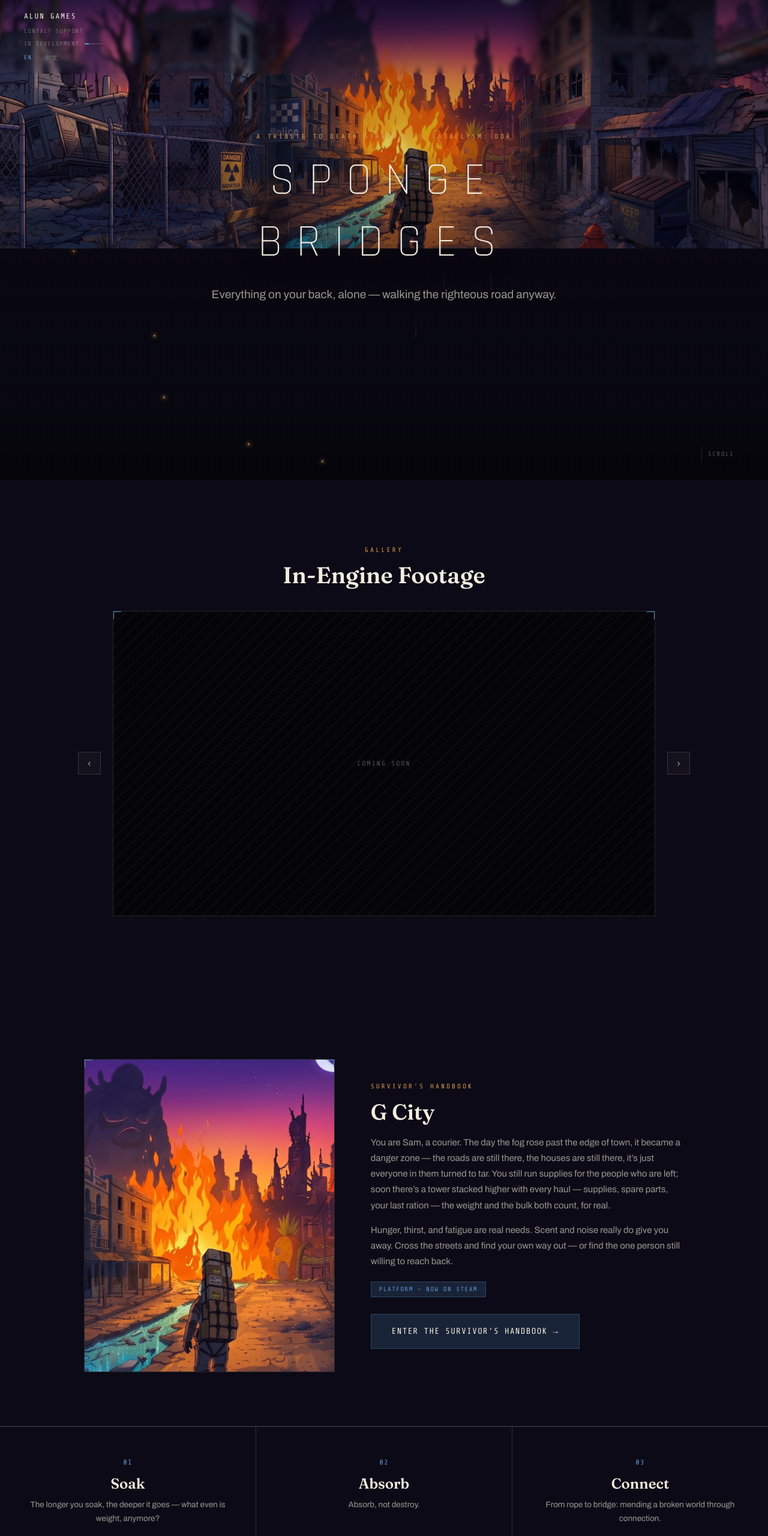
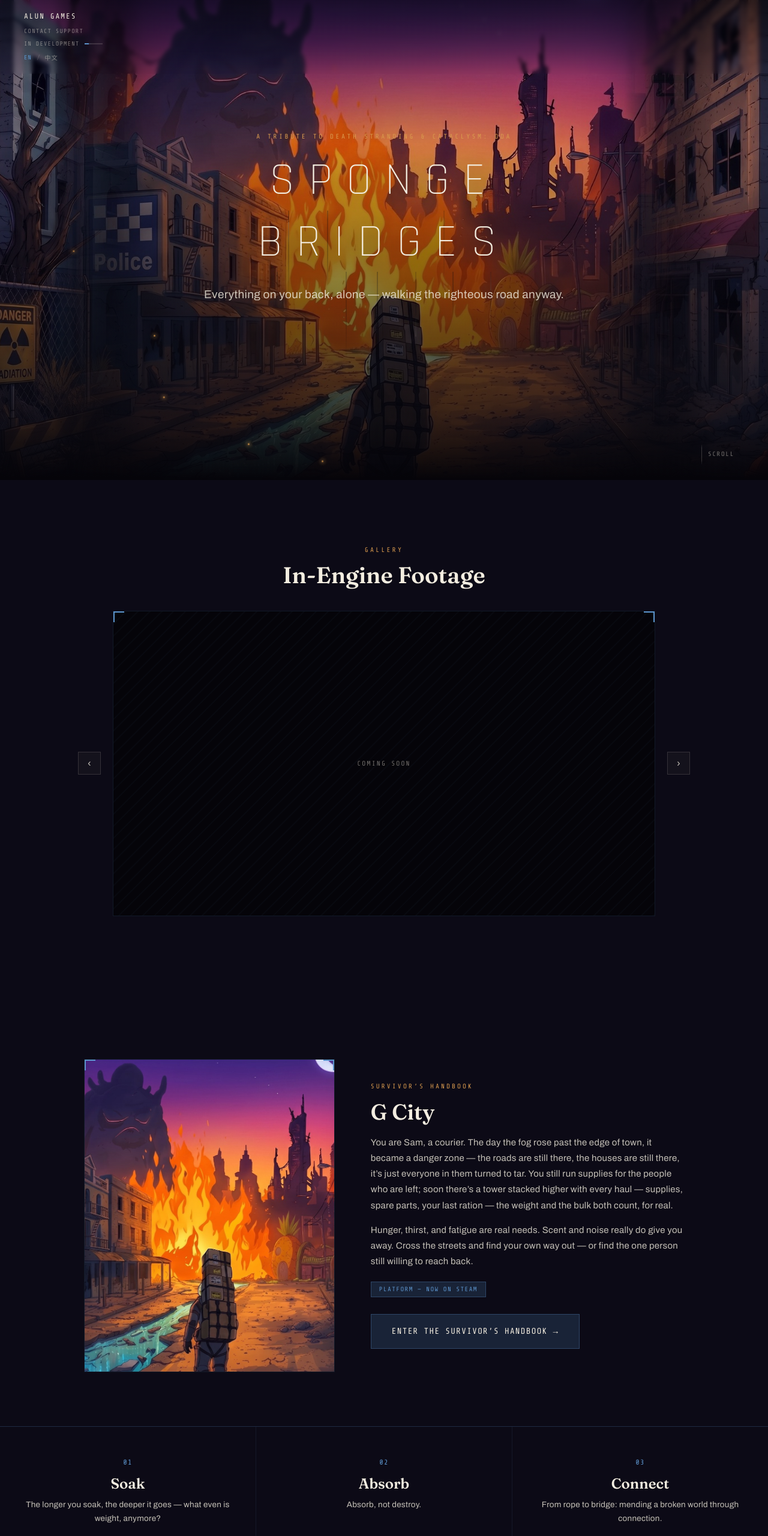
Before and after one commit to ArtoriasLun/Sponge-Bridges, a plain HTML site: page index.html in a window 1280 px wide. Shown: the top 2560 px of the page at 60% size. Drawn offline with nearby package versions, Linux system fonts and the light colour scheme.

Commit message:
Update index.html

```diff
--- a/index.html
+++ b/index.html
@@ -1,4 +1,9 @@
+<!DOCTYPE html>
+<html lang="en">
+<head>
+<meta charset="UTF-8">
 <title>Sponge Bridges</title>
+<meta name="viewport" content="width=device-width, initial-scale=1.0">
 <meta name="description" content="A lone courier walks a fogbound town, carrying everything on his back. Sponge Bridges — coming soon.">
 <link rel="stylesheet" href="https://fonts.googleapis.com/css2?family=Rajdhani:wght@300;500&family=Fraunces:opsz,wght@9..144,300;9..144,600;9..144,900&family=Archivo:wght@400;500;600&family=Share+Tech+Mono&display=swap">
 <style>
@@ -6,20 +11,14 @@
     --bg:#0c0a16; --bg2:#050409;
     --glass:#5C94CC; --glass-dim:rgba(92,148,204,.18); --glass-line:rgba(92,148,204,.32);
     --fire:#D99A4E; --fire-dim:#986C37;
-    --ink:#f3ede0; --ink-dim:rgba(243,237,224,.62); --ink-faint:rgba(243,237,224,.34);
+    /* 提升了 ink-dim 的不透明度，增强阅读对比度 */
+    --ink:#f3ede0; --ink-dim:rgba(243,237,224,.8); --ink-faint:rgba(243,237,224,.45);
     --line:rgba(243,237,224,.14);
     --display:'Fraunces','Noto Serif SC',serif;
     --title:'Rajdhani','Noto Sans SC',sans-serif;
     --body:'Archivo','Noto Sans SC',sans-serif;
     --mono:'Share Tech Mono','Noto Sans SC',monospace;
-    /* Vertical position of the hero banner image. The image is a wide
-       triptych stitch (much wider than the hero area is tall), so it's
-       shown at its natural width-driven height instead of cropped to
-       cover the full hero height -- this is what makes --hero-img-top
-       an actually adjustable single number (edit + refresh, no rebuild).
-       More negative = image shifts further up (more of the top of the
-       artwork shows, more solid background revealed below it). */
-    --hero-img-top: 0%;
+    --hero-img-top: 50%;
   }
   *{box-sizing:border-box;margin:0;padding:0}
   html{scroll-behavior:smooth}
@@ -31,22 +30,17 @@
   .hero .frame{
     position:absolute; inset:0; z-index:0; overflow:hidden;
   }
+
+  /* 修复：使用 object-fit 确保图片完美覆盖全屏 */
   .hero .frame img{
-    position:absolute; left:-4%; width:108%; height:auto; top:var(--hero-img-top);
+    position:absolute; left:-5%; top:-5%; width:110%; height:110%;
+    object-fit:cover; object-position:50% var(--hero-img-top);
     filter:saturate(.92) contrast(1.03);
-    transform:scale(1.05) translateX(3%);
     transition:transform 3.4s cubic-bezier(.19,1,.22,1);
   }
   .hero .frame img.kb{ animation:kenburns 42s ease-in-out infinite alternate; }
   @keyframes kenburns{ from{transform:scale(1) translate(0,0)} to{transform:scale(1.07) translate(-1%,-1.5%)} }
-  @media(max-width:700px){
-    /* The banner is very wide relative to a phone screen's height, so at
-       its natural aspect ratio it shrinks to a near-invisible sliver here.
-       Fall back to full-bleed cover instead of the letterboxed banner. */
-    .hero .frame img{
-      left:-4%; top:-4%; width:108%; height:108%; object-fit:cover; object-position:50% 20%;
-    }
-  }
+
   .hero .tint{
     position:absolute; inset:0; z-index:1;
     background:
@@ -78,10 +72,10 @@
   nav .navlink{
     font-family:var(--mono); font-size:10px; letter-spacing:.12em; text-transform:uppercase;
     color:var(--ink-faint); text-decoration:none; background:none; border:none; padding:0; cursor:pointer;
-    transition:color .25s ease;
+    transition:color .2s ease, text-shadow .2s ease;
   }
-  nav .navlink:hover{color:var(--fire)}
-  nav .navlink.active{color:var(--glass)}
+  nav .navlink:hover{color:var(--fire); text-shadow:0 0 8px rgba(217,154,78,0.4)}
+  nav .navlink.active{color:var(--glass); text-shadow:0 0 8px rgba(92,148,204,0.4)}
   nav .devstatus{display:flex; align-items:center; gap:9px; color:var(--ink-faint); font-family:var(--mono); font-size:10px; letter-spacing:.12em; text-transform:uppercase}
   nav .devstatus .bar{position:relative; width:30px; height:2px; background:rgba(243,237,224,.14); overflow:hidden}
   nav .devstatus .bar::after{
@@ -127,12 +121,13 @@
   .tagline{
     margin-top:20px; max-width:34em; opacity:0;
     font-size:clamp(15px,1.9vw,19px); line-height:1.65; color:var(--ink-dim); font-weight:400;
+    letter-spacing:0.02em; /* 增加呼吸感 */
     animation:rise 1.1s .55s cubic-bezier(.16,1,.3,1) forwards;
   }
   @keyframes rise{from{opacity:0; transform:translateY(22px)} to{opacity:1; transform:translateY(0)}}
   @media (prefers-reduced-motion: reduce){ .eyebrow,h1,.tagline{animation:none; opacity:1} }
 
-  .q-text{font-size:clamp(15px,1.9vw,19px); line-height:1.65; color:var(--ink-dim); font-weight:400}
+  .q-text{font-size:clamp(15px,1.9vw,19px); line-height:1.65; color:var(--ink-dim); font-weight:400; letter-spacing:0.02em;}
 
   .scrolldown{
     position:absolute; bottom:26px; right:clamp(20px,5vw,56px); z-index:5;
@@ -141,7 +136,7 @@
   }
   .scrolldown .ln{
     position:relative; width:1px; height:34px; overflow:hidden;
-    background:linear-gradient(180deg, transparent, rgba(243,237,224,.12) 20%, rgba(243,237,224,.12) 80%, transparent);
+    background:linear-gradient(180deg, transparent, rgba(243,237,224,.2) 20%, rgba(243,237,224,.2) 80%, transparent);
   }
   .scrolldown .ln::after{
     content:""; position:absolute; left:0; top:-40%; width:100%; height:40%;
@@ -155,51 +150,56 @@
   .gallery-head{text-align:center; margin-bottom:36px}
   .gallery-head .eyebrow2{font-family:var(--mono); font-size:11px; letter-spacing:.3em; text-transform:uppercase; color:var(--fire); margin-bottom:12px}
   .gallery-head h2{font-family:var(--display); font-weight:600; font-size:clamp(24px,3.4vw,38px); color:var(--ink)}
+
+  /* 画廊UI加粗边角，强化终端感 */
   .viewer{display:flex; align-items:center; gap:clamp(8px,2vw,20px)}
   .viewer .stage{
     position:relative; flex:1; aspect-ratio:16/9; overflow:hidden;
-    border:1px solid var(--line); background:var(--bg2);
+    border:1px solid rgba(92,148,204,.15); background:var(--bg2);
   }
-  .viewer .stage::before,.viewer .stage::after{content:"";position:absolute;top:0;width:12px;height:12px;z-index:2}
-  .viewer .stage::before{left:0;border-top:1px solid var(--glass);border-left:1px solid var(--glass)}
-  .viewer .stage::after{right:0;border-top:1px solid var(--glass);border-right:1px solid var(--glass)}
+  .viewer .stage::before,.viewer .stage::after{content:"";position:absolute;top:0;width:16px;height:16px;z-index:2;transition:border-color 0.3s ease;}
+  .viewer .stage::before{left:0;border-top:2px solid var(--glass);border-left:2px solid var(--glass)}
+  .viewer .stage::after{right:0;border-top:2px solid var(--glass);border-right:2px solid var(--glass)}
+  .viewer .stage:hover::before, .viewer .stage:hover::after { border-color: var(--fire); }
+
   .viewer .stage img{width:100%; height:100%; object-fit:cover; display:block; opacity:0; transition:opacity .5s ease}
   .viewer .stage img.loaded{opacity:1}
   .viewer .stage .placeholder{
     position:absolute; inset:0; display:flex; align-items:center; justify-content:center;
     font-family:var(--mono); font-size:11px; letter-spacing:.2em; text-transform:uppercase; color:var(--ink-faint);
     background:
-      repeating-linear-gradient(135deg, rgba(243,237,224,.03) 0 2px, transparent 2px 14px),
+      repeating-linear-gradient(135deg, rgba(92,148,204,.03) 0 2px, transparent 2px 14px),
       var(--bg2);
   }
   .viewer .stage .cap{
     position:absolute; left:14px; bottom:12px; font-family:var(--mono); font-size:10.5px;
-    letter-spacing:.06em; color:var(--ink-dim); text-shadow:0 2px 8px rgba(0,0,0,.8); z-index:2;
+    letter-spacing:.06em; color:var(--ink); text-shadow:0 2px 8px rgba(0,0,0,.9); z-index:2;
   }
   .viewer .navbtn{
     flex:none; width:38px; height:38px; display:flex; align-items:center; justify-content:center;
     border:1px solid var(--line); background:rgba(243,237,224,.03); color:var(--ink-dim);
-    cursor:pointer; font-size:16px; transition:color .25s ease, border-color .25s ease;
+    cursor:pointer; font-size:16px; transition:all .2s ease;
   }
-  .viewer .navbtn:hover{color:var(--glass); border-color:var(--glass-line)}
+  .viewer .navbtn:hover{color:var(--bg2); background:var(--glass); border-color:var(--glass); transform:scale(1.05);}
+
   .thumbs{display:flex; gap:8px; margin-top:14px; overflow-x:auto; padding-bottom:4px}
   .thumbs .thumb{
-    flex:none; width:84px; aspect-ratio:16/9; border:1px solid var(--line); cursor:pointer;
-    background:var(--bg2); overflow:hidden; opacity:.5; transition:opacity .25s ease, border-color .25s ease;
+    flex:none; width:84px; aspect-ratio:16/9; border:1px solid transparent; cursor:pointer;
+    background:var(--bg2); overflow:hidden; opacity:.5; transition:all .2s ease;
   }
   .thumbs .thumb img{width:100%; height:100%; object-fit:cover; display:block}
-  .thumbs .thumb.active{opacity:1; border-color:var(--glass-line)}
-  .thumbs .thumb:hover{opacity:.85}
+  .thumbs .thumb.active{opacity:1; border:1px solid var(--glass); box-shadow: 0 0 10px rgba(92,148,204,.2);}
+  .thumbs .thumb:hover{opacity:.85; border-color:var(--glass-line);}
   @media(max-width:640px){ .viewer{gap:8px} .viewer .navbtn{width:30px; height:30px; font-size:13px} }
 
   .pitch{
     max-width:1080px; margin:0 auto; padding:min(14vw,130px) clamp(20px,6vw,40px) 90px;
     display:grid; grid-template-columns:1fr 1.25fr; gap:clamp(28px,5vw,60px); align-items:center;
   }
-  .pitch .p-art{position:relative; aspect-ratio:4/5; border:1px solid var(--line); overflow:hidden; background:var(--bg2)}
-  .pitch .p-art::before,.pitch .p-art::after{content:"";position:absolute;top:0;width:12px;height:12px;z-index:2}
-  .pitch .p-art::before{left:0;border-top:1px solid var(--glass);border-left:1px solid var(--glass)}
-  .pitch .p-art::after{right:0;border-top:1px solid var(--glass);border-right:1px solid var(--glass)}
+  .pitch .p-art{position:relative; aspect-ratio:4/5; border:1px solid rgba(92,148,204,.15); overflow:hidden; background:var(--bg2)}
+  .pitch .p-art::before,.pitch .p-art::after{content:"";position:absolute;top:0;width:16px;height:16px;z-index:2}
+  .pitch .p-art::before{left:0;border-top:2px solid var(--glass);border-left:2px solid var(--glass)}
+  .pitch .p-art::after{right:0;border-top:2px solid var(--glass);border-right:2px solid var(--glass)}
   .pitch .p-art img{width:100%; height:100%; object-fit:cover; display:block}
   .pitch .p-art .ph{
     position:absolute; inset:0; display:none; align-items:center; justify-content:center; text-align:center;
@@ -210,34 +210,40 @@
   .pitch .p-copy.in{animation:rise .9s cubic-bezier(.16,1,.3,1) forwards}
   .pitch .p-eyebrow{font-family:var(--mono); font-size:11px; letter-spacing:.28em; text-transform:uppercase; color:var(--fire); margin-bottom:14px}
   .pitch h2{font-family:var(--display); font-weight:600; font-size:clamp(24px,3.2vw,36px); color:var(--ink); margin-bottom:16px}
-  .pitch p{font-size:15px; line-height:1.75; color:var(--ink-dim)}
+  .pitch p{font-size:15px; line-height:1.75; color:var(--ink-dim); letter-spacing:0.02em;}
   .pitch p + p{margin-top:1em}
   .pitch em{font-style:italic; color:var(--glass); font-weight:600}
   .pitch .p-plat{
     display:inline-block; margin-top:20px; font-family:var(--mono); font-size:10.5px; letter-spacing:.14em;
     text-transform:uppercase; color:var(--glass); border:1px solid var(--glass-line); background:var(--glass-dim); padding:6px 13px;
   }
+
+  /* 优化 CTA 按钮的高对比度交互 */
   .pitch .cta-wiki{
     display:inline-flex; align-items:center; gap:12px; margin-top:28px; cursor:pointer; text-decoration:none;
     font-family:var(--mono); font-size:14px; letter-spacing:.1em; text-transform:uppercase; color:var(--ink);
     border:1px solid var(--glass-line); background:var(--glass-dim); padding:20px 34px;
-    transition:border-color .3s ease, background .3s ease, transform .3s ease;
+    transition:all .25s cubic-bezier(.16,1,.3,1);
   }
-  .pitch .cta-wiki:hover{border-color:var(--glass); background:rgba(92,148,204,.28); transform:translateX(4px)}
+  .pitch .cta-wiki:hover{
+    border-color:var(--glass); background:var(--glass); color:var(--bg2);
+    transform:translateX(6px); box-shadow:0 4px 15px rgba(92,148,204,0.3);
+  }
   @media(max-width:760px){ .pitch{grid-template-columns:1fr} .pitch .p-art{max-width:340px; margin:0 auto} }
 
-  .pillars{display:grid; grid-template-columns:repeat(3,1fr); gap:1px; background:var(--line); border-top:1px solid var(--line); border-bottom:1px solid var(--line)}
-  .pillar{position:relative; background:var(--bg); padding:52px 26px; text-align:center; opacity:0; transform:translateY(16px)}
+  .pillars{display:grid; grid-template-columns:repeat(3,1fr); gap:1px; background:rgba(92,148,204,.1); border-top:1px solid rgba(92,148,204,.15); border-bottom:1px solid rgba(92,148,204,.15)}
+  .pillar{position:relative; background:var(--bg); padding:52px 26px; text-align:center; opacity:0; transform:translateY(16px); transition:background .3s ease;}
   .pillar.in{animation:rise .8s cubic-bezier(.16,1,.3,1) forwards}
-  .pillar::before,.pillar::after{content:"";position:absolute;top:14px;width:8px;height:8px;opacity:0;transition:opacity .35s ease}
-  .pillar::before{left:14px;border-top:1px solid var(--glass);border-left:1px solid var(--glass)}
-  .pillar::after{right:14px;border-top:1px solid var(--glass);border-right:1px solid var(--glass)}
-  .pillar:hover::before,.pillar:hover::after{opacity:.9}
+  .pillar::before,.pillar::after{content:"";position:absolute;top:14px;width:10px;height:10px;opacity:0;transition:all .3s ease}
+  .pillar::before{left:14px;border-top:2px solid var(--glass);border-left:2px solid var(--glass)}
+  .pillar::after{right:14px;border-top:2px solid var(--glass);border-right:2px solid var(--glass)}
+  .pillar:hover{background:var(--bg2);}
+  .pillar:hover::before,.pillar:hover::after{opacity:1; border-color:var(--fire);}
   .pillar .n{font-family:var(--mono); font-size:12px; letter-spacing:.1em; color:var(--glass); margin-bottom:14px; display:block}
   .pillar h3{font-family:var(--display); font-weight:600; font-size:clamp(19px,2.2vw,24px); margin-bottom:10px; color:var(--ink)}
   .pillar .quotebox{min-height:5.6em}
-  .pillar .q-text{font-size:13.5px; line-height:1.7; color:var(--ink-dim); max-width:26em; margin:0 auto}
-  @media(max-width:760px){ .pillars{grid-template-columns:1fr} .pillar{padding:40px 24px; border-bottom:1px solid var(--line)} }
+  .pillar .q-text{font-size:13.5px; line-height:1.7; color:var(--ink-dim); max-width:26em; margin:0 auto; letter-spacing:0.02em;}
+  @media(max-width:760px){ .pillars{grid-template-columns:1fr} .pillar{padding:40px 24px; border-bottom:1px solid rgba(92,148,204,.15)} }
 
   .closing{position:relative; padding:min(18vw,170px) clamp(20px,6vw,40px) clamp(64px,9vh,100px); text-align:center; overflow:hidden}
   .closing::before{
@@ -245,15 +251,15 @@
     background:radial-gradient(circle, rgba(92,148,204,.12), transparent 65%); pointer-events:none;
   }
   .closing h2{font-family:var(--display); font-weight:900; font-size:clamp(38px,6.6vw,80px); line-height:1; letter-spacing:-.01em; margin-bottom:20px; text-wrap:balance; position:relative}
-  .closing .sub{color:var(--ink-dim); font-size:15px; max-width:34em; margin:0 auto 30px; line-height:1.7; position:relative}
+  .closing .sub{color:var(--ink-dim); font-size:15px; max-width:34em; margin:0 auto 30px; line-height:1.7; position:relative; letter-spacing:0.02em;}
   .notify{
     position:relative; display:inline-flex; align-items:center; gap:10px;
     font-family:var(--mono); font-size:11px; letter-spacing:.14em; text-transform:uppercase; color:var(--ink-dim);
     border:1px solid var(--glass-line); background:var(--glass-dim); padding:13px 24px;
-    transition:border-color .3s ease, background .3s ease;
+    transition:all .3s ease; cursor:default;
   }
-  .notify:hover{border-color:var(--glass); background:rgba(92,148,204,.28); color:var(--ink)}
-  .notify .dot{width:6px; height:6px; border-radius:50%; background:var(--glass); box-shadow:0 0 10px var(--glass); animation:blink 1.8s ease-in-out infinite}
+  .notify:hover{border-color:var(--glass); background:var(--glass); color:var(--bg2); box-shadow:0 4px 15px rgba(92,148,204,0.3);}
+  .notify .dot{width:6px; height:6px; border-radius:50%; background:currentColor; box-shadow:0 0 10px currentColor; animation:blink 1.8s ease-in-out infinite}
   @keyframes blink{0%,100%{opacity:1} 50%{opacity:.35}}
 
   footer{
@@ -262,6 +268,8 @@
     letter-spacing:.06em; border-top:1px solid var(--line);
   }
 </style>
+</head>
+<body>
 
 <section class="hero">
   <div class="frame">
@@ -361,7 +369,7 @@
     {code:'en', label:'EN'},
     {code:'zh', label:'中文'}
   ];
-  var I18N = { en: HOME_I18N_EN, zh: HOME_I18N_ZH };
+  var I18N = { en: typeof HOME_I18N_EN !== 'undefined' ? HOME_I18N_EN : {}, zh: typeof HOME_I18N_ZH !== 'undefined' ? HOME_I18N_ZH : {} };
 
   var currentLang = 'en';
 
@@ -542,3 +550,5 @@
   }
 })();
 </script>
+</body>
+</html>
```
